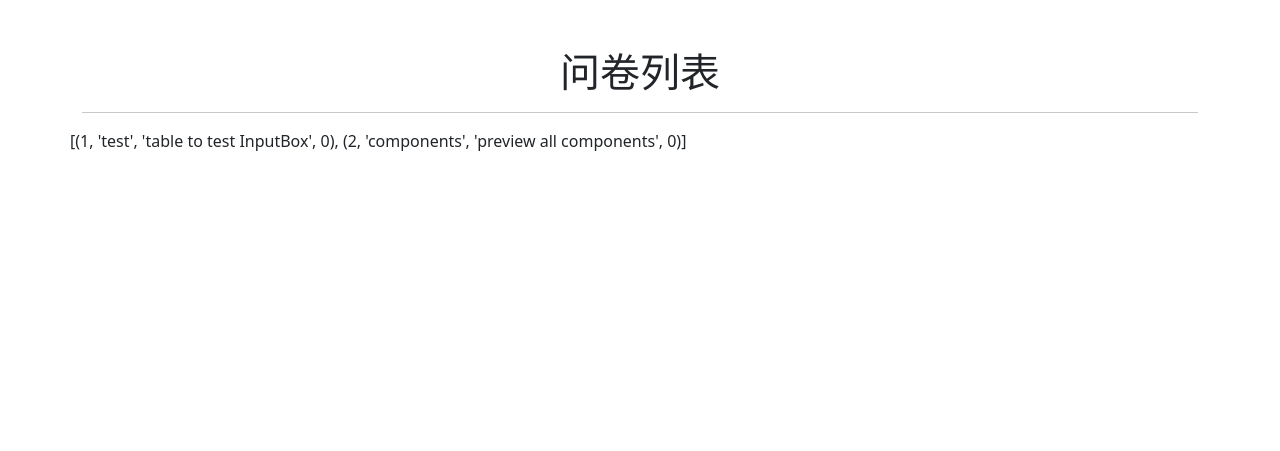
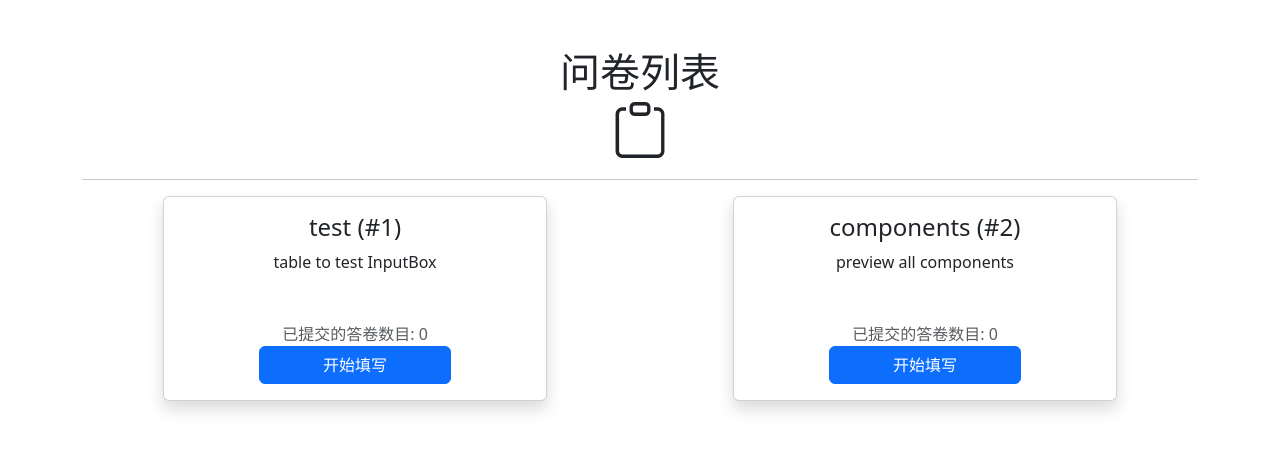
Before and after one commit to sumsc-caa/pandora-2023-questionnaire, a Flask app: page / in a window 1280 px wide. Shown: the top 451 px of the page. Run offline with Flask 3, Linux system fonts and the light colour scheme; data comes from the database, SQL or seed files in the repository; data that the repository does not hold is empty.

Commit message:
feat: page Index (#10)

```diff
--- a/templates/index.html
+++ b/templates/index.html
@@ -5,15 +5,23 @@
 {% block header %}
 {% endblock %}
 
-<!--
-    要求：设计美观，使用bootstrap框架，展示系统内的所有问卷，需要有可点击的链接
-    测试时可以访问 /index 查看效果
-    注意：系统内问卷的数量是不固定的，需要使用jinja2模板的for循环
- -->
+ {% block title %}
+    问卷列表
+    <br>
+    <i class="bi bi-clipboard" style="font-size: 3.5rem;"></i>
+ {% endblock %}
+ {% block contents %}
+ {% for id,name,desc,count in questionnaires %}
+    <div class="card shadow mx-auto mb-2 mh-2 text-center" style="width: 24rem;height: auto;">
+        <!-- <img src="..." class="card-img-top" alt="..."> -->
+        <div class="card-body">
+            <h4 class="card-title">{{ name }} (#{{ id }})</h5>
+            <p class="card-text">{{ desc }}</p>
+            <!-- <p class="text-muted align-text-bottom">已提交的答卷数目: {{ count }}</p> -->
+            <div class="mt-5 align-text-bottom text-muted">已提交的答卷数目: {{ count }}</div>
+            <a href="/questionnaire/{{ id }}" class="btn btn-primary stretched-link" style="width: 12rem;">开始填写</a>
+        </div>
+      </div>
+ {% endfor %}
 
-
-{% block title %}问卷列表{% endblock %}
-
-{% block contents %}
-{{questionnaires}}
 {% endblock %}
```
